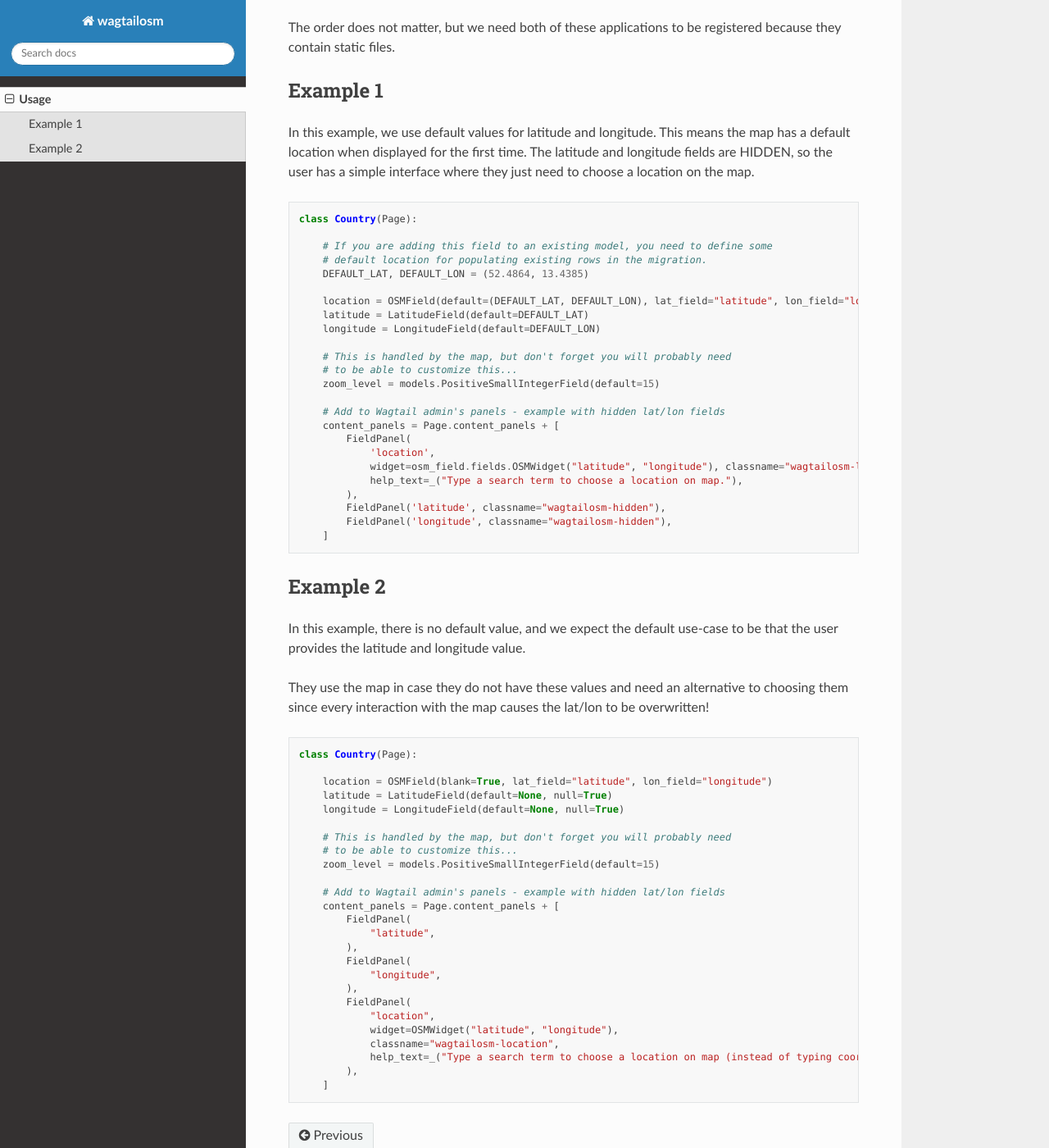
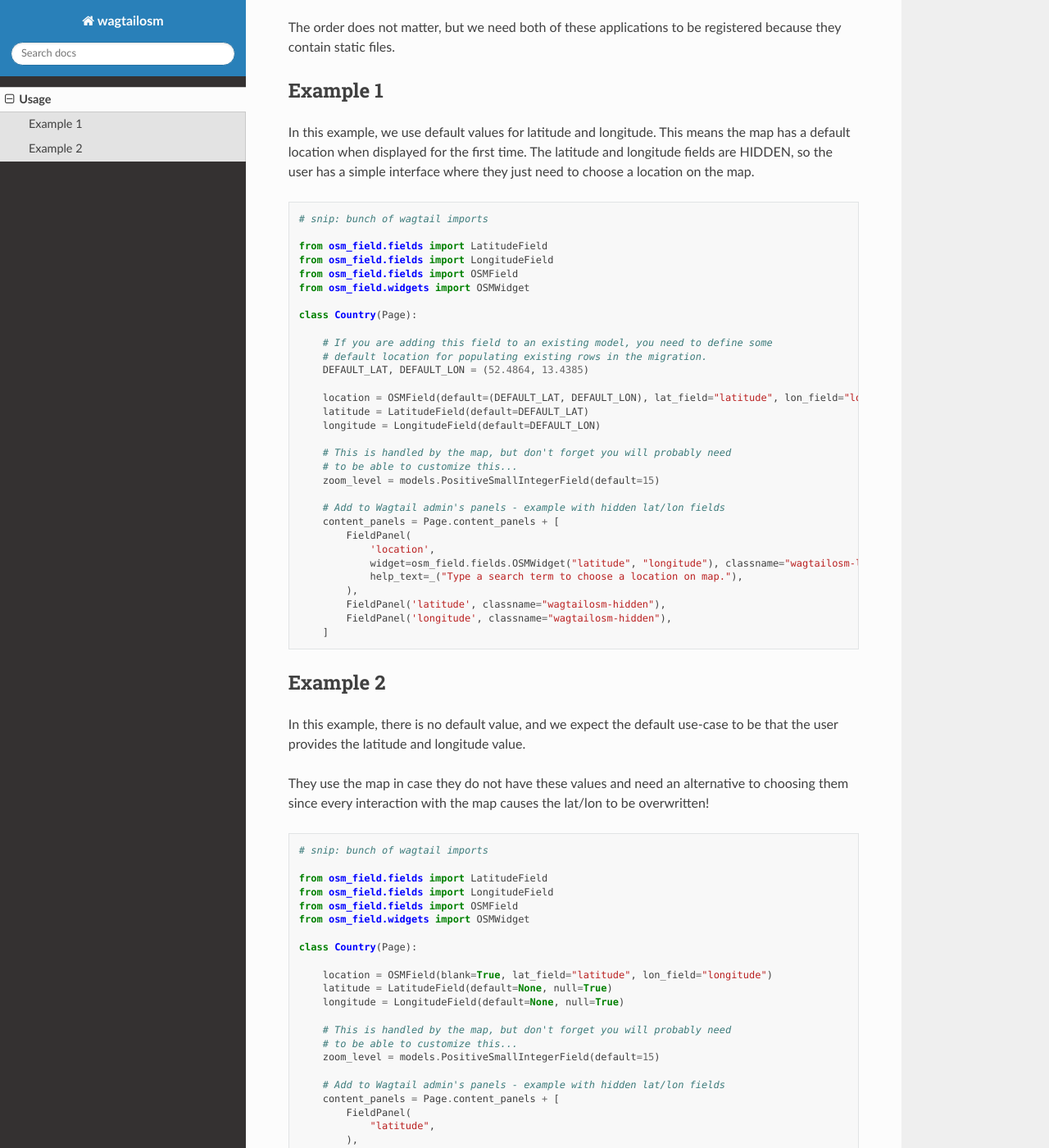
Before and after one commit to benjaoming/wagtailosm, a Sphinx documentation site: the page built from docs/usage.rst, in a window 1280 px wide and 1400 px high, scrolled down 387 px. Shown: the whole window at 82% size. Built offline with Sphinx 7.4.7 and the Read the Docs theme 3.1.0, drawn with Linux system fonts in a browser that asks for light colours.

Commit message:
Add some imports in the usage example

```diff
--- a/docs/usage.rst
+++ b/docs/usage.rst
@@ -26,6 +26,13 @@ The latitude and longitude fields are HIDDEN, so the user has a simple interface
 where they just need to choose a location on the map.
 
 .. code-block:: python
+
+    # snip: bunch of wagtail imports
+
+    from osm_field.fields import LatitudeField
+    from osm_field.fields import LongitudeField
+    from osm_field.fields import OSMField
+    from osm_field.widgets import OSMWidget
 
     class Country(Page):
 
@@ -61,6 +68,13 @@ They use the map in case they do not have these values and need an alternative t
 
 .. code-block:: python
 
+    # snip: bunch of wagtail imports
+
+    from osm_field.fields import LatitudeField
+    from osm_field.fields import LongitudeField
+    from osm_field.fields import OSMField
+    from osm_field.widgets import OSMWidget
+
     class Country(Page):
 
         location = OSMField(blank=True, lat_field="latitude", lon_field="longitude")
```
